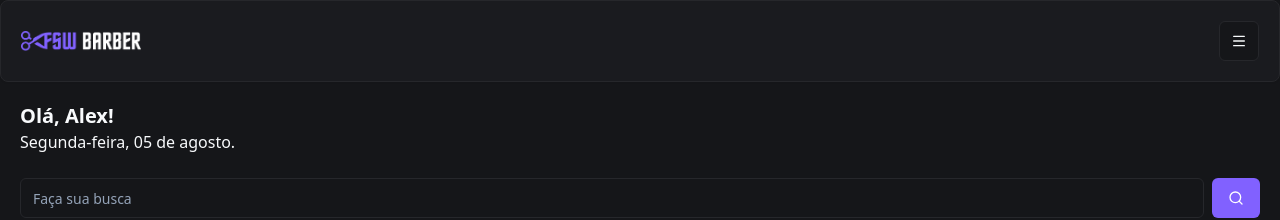
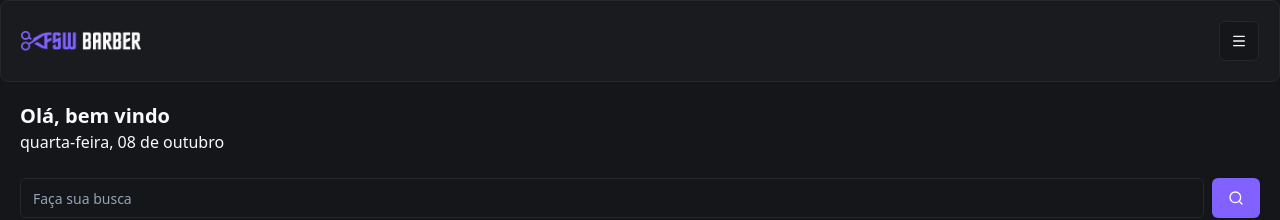
Before and after one commit to AlexWalkerGD/barbershop-project, a Next.js app: page / in a window 1280 px wide. Shown: the top 220 px of the page. Built offline with nearby package versions, Linux system fonts and the light colour scheme; no server answers; the database is empty.

Commit message:
chore: add NEX_AUTH_SECRET

```diff
--- a/app/page.tsx
+++ b/app/page.tsx
@@ -10,6 +10,8 @@
 import Link from "next/link"
 import { getServerSession } from "next-auth"
 import { authOptions } from "@/lib/auth"
+import { format } from "date-fns"
+import { ptBR } from "date-fns/locale"
 
 const Home = async () => {
   const session = await getServerSession(authOptions)
@@ -39,8 +41,11 @@
       {/* HEADER */}
       <Header />
       <div className="p-5">
-        <h2 className="text-xl font-bold"> Olá, Alex!</h2>
-        <p>Segunda-feira, 05 de agosto.</p>
+        <h2 className="text-xl font-bold">
+          {" "}
+          Olá, {session?.user ? session.user.name : "bem vindo"}
+        </h2>
+        <p>{format(new Date(), "EEEE, dd 'de' MMMM", { locale: ptBR })}</p>
 
         {/* BUSCA */}
         <div className="mt-6">
--- a/lib/auth.ts
+++ b/lib/auth.ts
@@ -22,4 +22,5 @@
       return session
     },
   },
+  secret: process.env.NEXT_AUTH_SECRET,
 }
```
